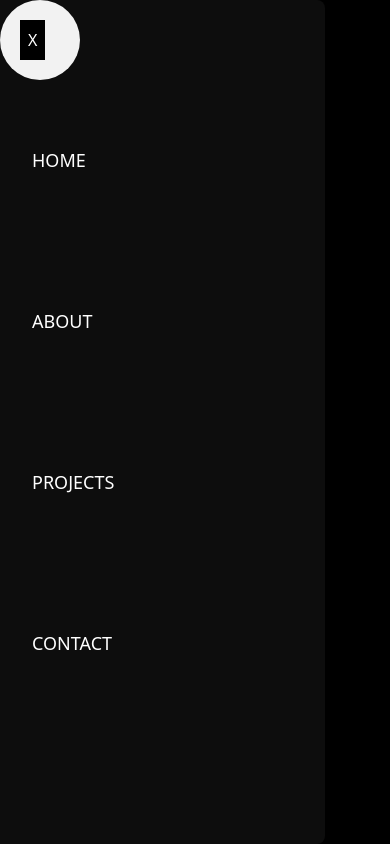
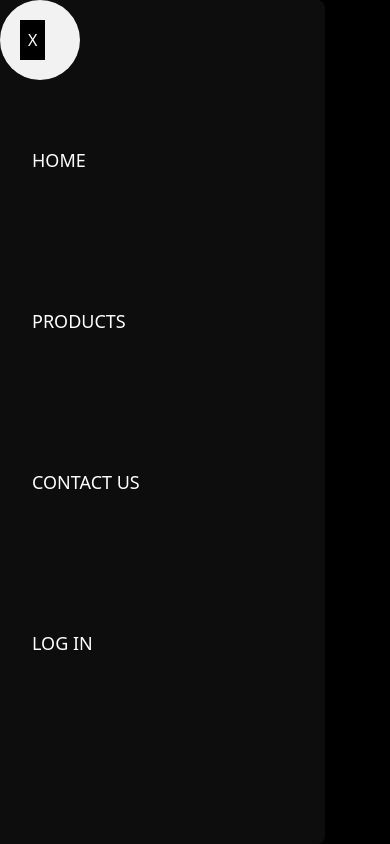
Before and after one commit to ManikLakhanpal/frxsh2.0, a React (Vite) app: page / in a window 390 px wide. Both pictures are taken after a click on the button 37 px from the left and 32 px from the top of the page. Shown: the top 844 px of the page. Built offline with nearby package versions, Linux system fonts and the light colour scheme; no server answers; a web font is replaced by a local one.

Commit message:
Navigation links

```diff
--- a/src/containers/NavigationBar.jsx
+++ b/src/containers/NavigationBar.jsx
@@ -60,19 +60,19 @@ function NavigationBar() {
 
         {/* Navigation Links */}
         <div className={linkClasses}>
-          <a href="./#home">HOME</a>
+          <a href="/">HOME</a>
           <div className={underlineClasses}></div>
         </div>
         <div className={linkClasses}>
-          <a href="./shop">PRODUCTS</a>
+          <a href="/shop/men">PRODUCTS</a>
           <div className={underlineClasses}></div>
         </div>
         <div className={linkClasses}>
-          <a href="./#contact">CONTACT US</a>
+          <a href="/">CONTACT US</a>
           <div className={underlineClasses}></div>
         </div>
         <div className={linkClasses}>
-          <a href="#contact">LOG IN</a>
+          <a href="/">LOG IN</a>
           <div className={underlineClasses}></div>
         </div>
       </nav>
@@ -81,9 +81,9 @@ function NavigationBar() {
       <nav
         ref={navbarMobile}
         style={{
-            backdropFilter: "blur(18px) saturate(0%)",
-            WebkitBackdropFilter: "blur(18px) saturate(0%)",
-            backgroundColor: "rgba(18, 18, 18, 0.75)",
+          backdropFilter: "blur(18px) saturate(0%)",
+          WebkitBackdropFilter: "blur(18px) saturate(0%)",
+          backgroundColor: "rgba(18, 18, 18, 0.75)",
         }}
         className="hidden top-0 absolute z-50 h-screen w-10/12 rounded-r-lg p-5"
       >
@@ -95,17 +95,17 @@ function NavigationBar() {
           X
         </button>
         <div className="flex flex-col h-4/5 justify-around text-lg">
-          <a href="./#home" className="w-fit p-3" onClick={() => setShowNav(false)}>
+          <a href="/" className="w-fit p-3" onClick={() => setShowNav(false)}>
             HOME
           </a>
-          <a className="w-fit p-3" href="./#about" onClick={() => setShowNav(false)}>
-            ABOUT
+          <a className="w-fit p-3" href="/shop/men" onClick={() => setShowNav(false)}>
+            PRODUCTS
           </a>
-          <a className="w-fit p-3" href="./#projects" onClick={() => setShowNav(false)}>
-            PROJECTS
+          <a className="w-fit p-3" href="/" onClick={() => setShowNav(false)}>
+            CONTACT US
           </a>
-          <a className="w-fit p-3" href="#contact" onClick={() => setShowNav(false)}>
-            CONTACT
+          <a className="w-fit p-3" href="/" onClick={() => setShowNav(false)}>
+            LOG IN
           </a>
         </div>
       </nav>
```
